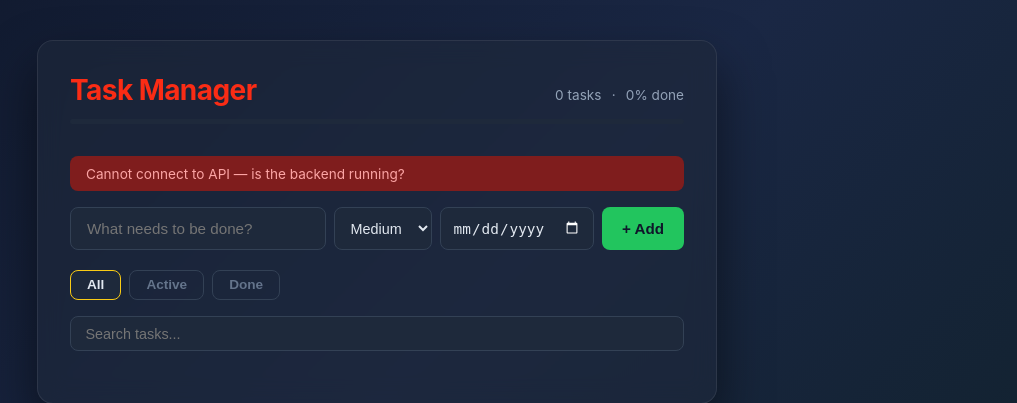
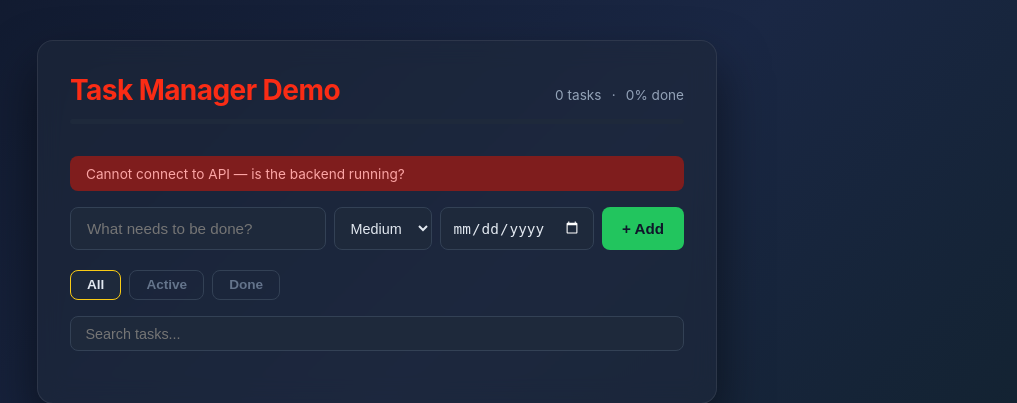
Before and after one commit to Aravindsvec/task_manager, a Python web app: template frontend/templates/index.html in a window 1280 px wide. Shown: the top 403 px of the page, without its empty margins (263-1280 px from the left). Run offline with Jinja, Linux system fonts and the light colour scheme; the template is opened without the code that fills it, so the values that code supplies are empty.

Commit message:
changed the title

```diff
--- a/frontend/templates/index.html
+++ b/frontend/templates/index.html
@@ -10,7 +10,7 @@
   <div class="container">
     <header class="header">
       <div class="header-top">
-        <h1>Task Manager</h1>
+        <h1>Task Manager Demo</h1>
         <div class="stats">
           <span id="statTotal">0 tasks</span>
           <span class="stat-dot">&middot;</span>
```
